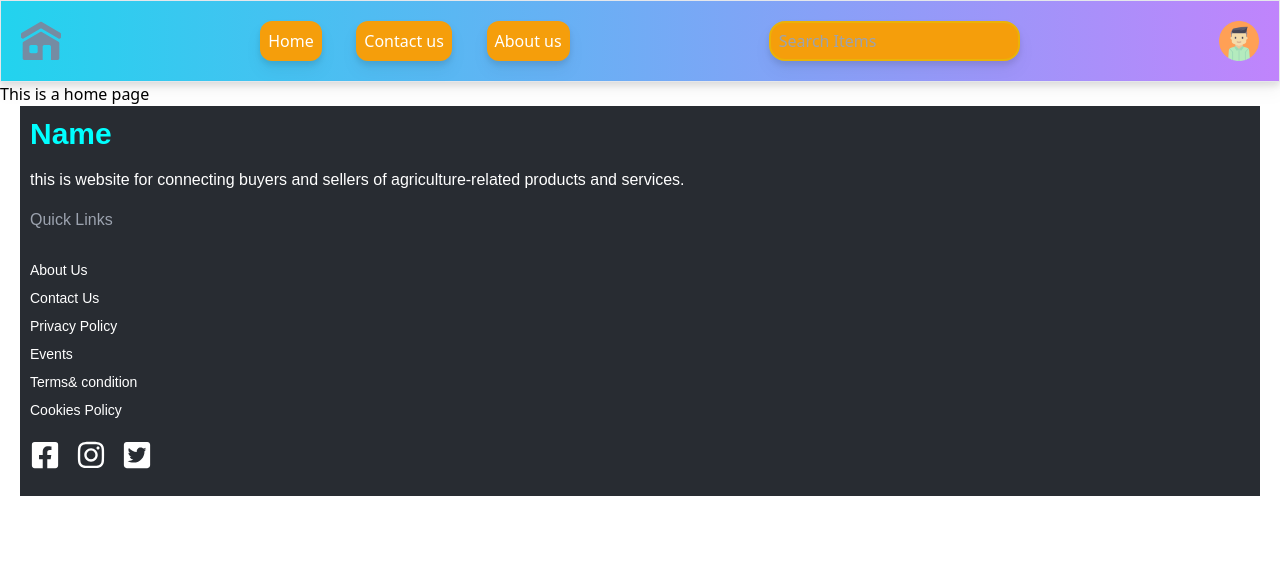
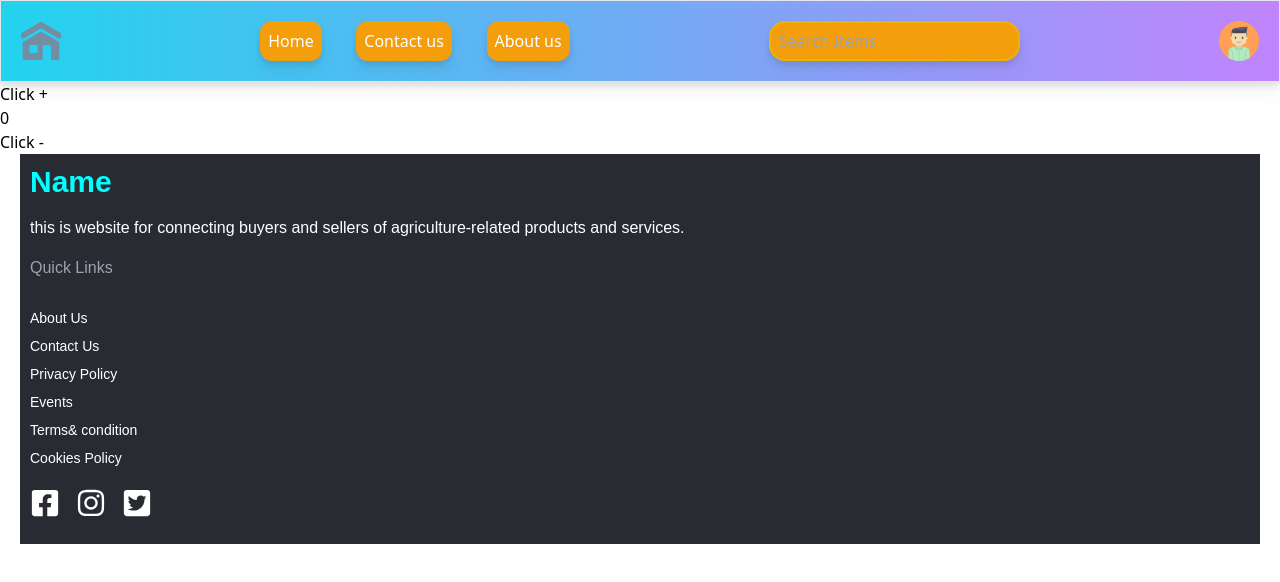
Before and after one commit to Masoom24/easy-farm, a React (Create React App) app: page /home in a window 1280 px wide. Shown: the top 582 px of the page. Built offline with nearby package versions, Linux system fonts and the light colour scheme.

Commit message:
redux setup

```diff
--- a/package.json
+++ b/package.json
@@ -7,12 +7,14 @@
     "@emotion/styled": "^11.10.5",
     "@mui/icons-material": "^5.11.0",
     "@mui/material": "^5.11.2",
+    "@reduxjs/toolkit": "^1.9.1",
     "@testing-library/jest-dom": "^5.16.5",
     "@testing-library/react": "^13.4.0",
     "@testing-library/user-event": "^13.5.0",
     "react": "^18.2.0",
     "react-dom": "^18.2.0",
     "react-icons": "^4.7.1",
+    "react-redux": "^8.0.5",
     "react-router-dom": "^6.6.1",
     "react-scripts": "5.0.1",
     "styled-components": "^5.3.6",
--- a/src/index.js
+++ b/src/index.js
@@ -2,10 +2,14 @@ import React from 'react';
 import ReactDOM from 'react-dom/client';
 import './index.css';
 import App from './App';
+import { Provider } from 'react-redux';
+import {store} from './modules/store';
 
 const root = ReactDOM.createRoot(document.getElementById('root'));
 root.render(
-  <React.StrictMode>
-    <App />
-  </React.StrictMode>
+  <Provider store={store}>
+    <React.StrictMode>
+      <App />
+    </React.StrictMode>
+  </Provider>
 );
--- /dev/null
+++ b/src/modules/reducer/authReducer.js
@@ -0,0 +1,32 @@
+import { createSlice } from '@reduxjs/toolkit';
+
+const initialState = {
+    value: 0,
+}
+
+const authSlice = createSlice({
+    name: 'auth',
+    initialState,
+    reducers: {
+        //! ACTIONS
+       increment : (state ,payload) => {
+            state.value = state.value + 1;
+            return state ;
+       },
+       decrement : (state ,payload) => {
+            state.value = state.value - 1;
+            return state ;
+       },
+    }
+});
+
+// {
+//     reducer : afeg,
+//     actions: {
+//         increment : ksuuhfh
+//     }
+// }
+//!Exporting ACTIONS
+export const { increment, decrement } = authSlice.actions;
+
+export default authSlice.reducer;
--- /dev/null
+++ b/src/modules/reducer/index.js
@@ -0,0 +1,8 @@
+import { combineReducers } from "@reduxjs/toolkit";
+import authReducer from './authReducer';
+
+const reducer = combineReducers({
+    auth: authReducer
+})
+
+export default reducer;
--- /dev/null
+++ b/src/modules/selectors/auth.js
@@ -0,0 +1 @@
+export const currValue = (state) => state.auth.value ;
--- /dev/null
+++ b/src/modules/store/index.js
@@ -0,0 +1,6 @@
+import { configureStore } from '@reduxjs/toolkit';
+import rootReducer from '../reducer';
+
+export const store = configureStore({
+    reducer: rootReducer,
+})
--- a/src/pages/home/index.jsx
+++ b/src/pages/home/index.jsx
@@ -1,5 +1,9 @@
 import React from 'react'
 import styled from 'styled-components';
+import { useDispatch, useSelector } from 'react-redux';
+import { increment, decrement } from '../../modules/reducer/authReducer';
+import { currValue } from '../../modules/selectors/auth';
+
 export const Colors = styled.div`
     background : linear-gradient(
         to left,
@@ -9,10 +13,24 @@ export const Colors = styled.div`
     )
 `
 const Home = () => {
+  const dispatch = useDispatch();
+  const value = useSelector(currValue)
+
+  const onBtnClick = () => {
+    console.log("click");
+    dispatch(increment());
+  }
+  const onDecClick = () => {
+    dispatch(decrement());
+  }
 
   return (
     <>
-      <div>This is a home page</div>
+      <div><button onClick={onBtnClick}>Click + </button></div>
+      {
+        value
+      }
+      <div><button onClick={onDecClick}>Click - </button></div>
     </>
   )
 }
```
Also changed, not shown: src/modules/reducer/sellerReducer.js (added), 1 other file (tests, documents, lock files or other folders).
